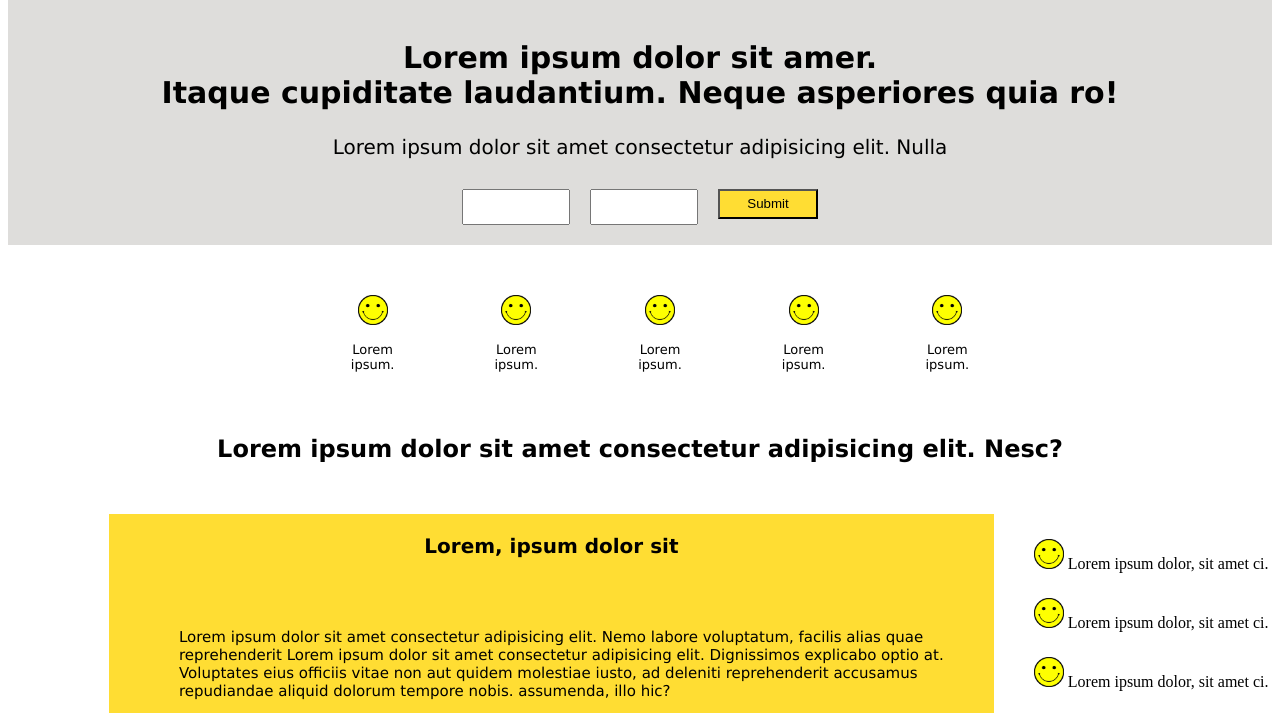
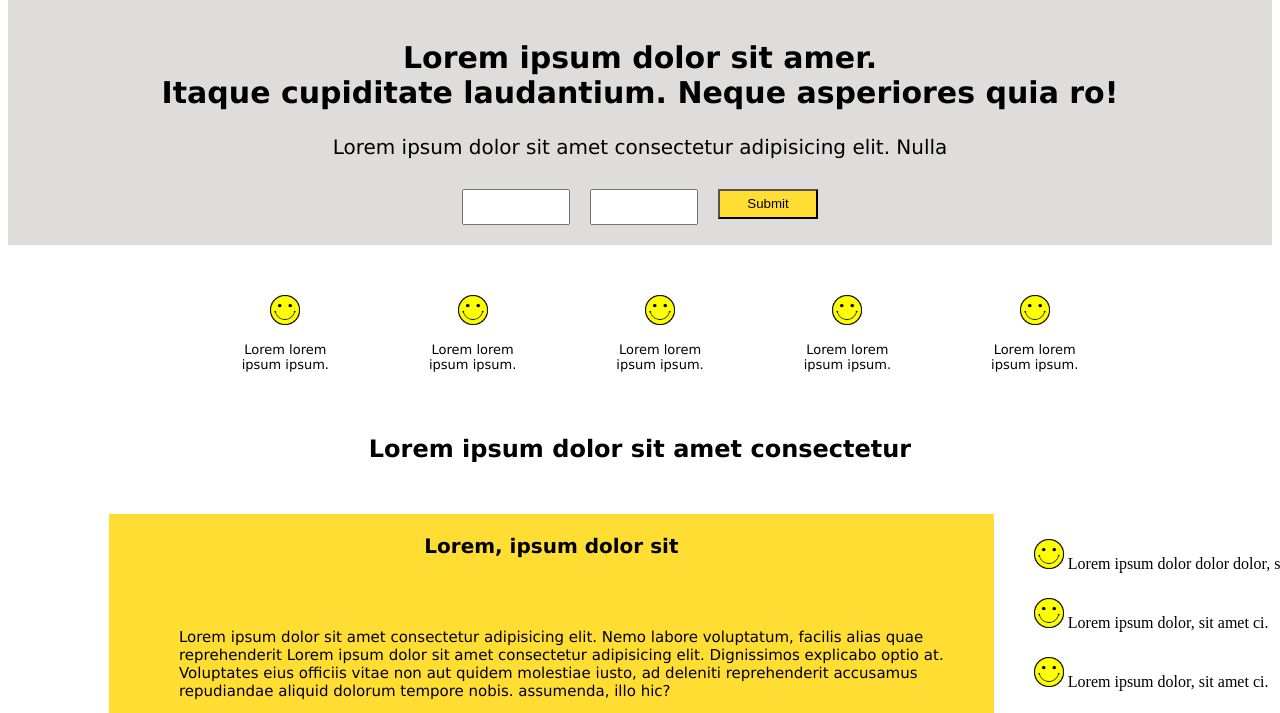
Before and after one commit to rocioromerox/proyectosiete.github.io, a plain HTML site: page developer.html in a window 1280 px wide. Shown: the part 83-796 px from the top of the page. Drawn offline with Linux system fonts and the light colour scheme.

Commit message:
actualizacion rama developer

```diff
--- a/developer.html
+++ b/developer.html
@@ -22,31 +22,30 @@
         <div class="box">
             <input class="box__name" type="text">
             <input class="box__email" type="text">
-            <input class="box__send" type="submit"></input>
-
+            <input class="box__send" type="submit" style="width: 100px; height: 30px;"></input>
         </div>
     </section>
 
     <section class="section__two">
         <div class="section__two__container">
         <ul class="section__two__container__listitems">
-            <li class="section__two__container__item"><img class="section__two__container__itemimage" src="/sass/styles/images/img1.jpg" width="30px" height="30px" alt=""> <p class="section__two__container__itemtext">Lorem <br> ipsum.</p></li>
-            <li class="section__two__container__item"><img class="section__two__container__itemimage" src="/sass/styles/images/img1.jpg" width="30px" height="30px" alt=""> <p class="section__two__container__itemtext">Lorem <br> ipsum.</p></li>
-            <li class="section__two__container__item"><img class="section__two__container__itemimage" src="/sass/styles/images/img1.jpg" width="30px" height="30px" alt=""> <p class="section__two__container__itemtext">Lorem <br> ipsum.</p></li>
-            <li class="section__two__container__item"><img class="section__two__container__itemimage" src="/sass/styles/images/img1.jpg" width="30px" height="30px" alt=""> <p class="section__two__container__itemtext">Lorem <br> ipsum.</p></li>
-            <li class="section__two__container__item"><img class="section__two__container__itemimage" src="/sass/styles/images/img1.jpg" width="30px" height="30px" alt=""> <p class="section__two__container__itemtext">Lorem <br> ipsum.</p></li>
+            <li class="section__two__container__item"><img class="section__two__container__itemimage" src="/sass/styles/images/img1.jpg" width="30px" height="30px" alt=""> <p class="section__two__container__itemtext">Lorem lorem <br> ipsum ipsum.</p></li>
+            <li class="section__two__container__item"><img class="section__two__container__itemimage" src="/sass/styles/images/img1.jpg" width="30px" height="30px" alt=""> <p class="section__two__container__itemtext">Lorem lorem <br> ipsum ipsum.</p></li>
+            <li class="section__two__container__item"><img class="section__two__container__itemimage" src="/sass/styles/images/img1.jpg" width="30px" height="30px" alt=""> <p class="section__two__container__itemtext">Lorem lorem <br> ipsum ipsum.</p></li>
+            <li class="section__two__container__item"><img class="section__two__container__itemimage" src="/sass/styles/images/img1.jpg" width="30px" height="30px" alt=""> <p class="section__two__container__itemtext">Lorem lorem <br> ipsum ipsum.</p></li>
+            <li class="section__two__container__item"><img class="section__two__container__itemimage" src="/sass/styles/images/img1.jpg" width="30px" height="30px" alt=""> <p class="section__two__container__itemtext">Lorem lorem <br> ipsum ipsum.</p></li>
         </ul>
         </div>
 
     </section>
 
     <section class="section__three">
-        <div><h2 class="section__three__tittle">Lorem ipsum dolor sit amet consectetur adipisicing elit. Nesc?</h2></div>
+        <div><h2 class="section__three__tittle">Lorem ipsum dolor sit amet consectetur</h2></div>
         <div class="container">
-            <div class="item"><h3 class="item__tittle">Lorem, ipsum dolor sit</h3> <p class="item__text">Lorem ipsum dolor sit amet consectetur adipisicing elit. Nemo labore voluptatum, facilis alias quae reprehenderit Lorem ipsum dolor sit amet consectetur adipisicing elit. Dignissimos explicabo optio at. Voluptates eius officiis vitae non aut quidem molestiae iusto, ad deleniti reprehenderit accusamus repudiandae aliquid dolorum tempore nobis. assumenda, illo hic?</p></div>
+            <div class="item"><h3 class="item__tittle">Lorem, ipsum dolor sit</h3><p class="item__text">Lorem ipsum dolor sit amet consectetur adipisicing elit. Nemo labore voluptatum, facilis alias quae reprehenderit Lorem ipsum dolor sit amet consectetur adipisicing elit. Dignissimos explicabo optio at. Voluptates eius officiis vitae non aut quidem molestiae iusto, ad deleniti reprehenderit accusamus repudiandae aliquid dolorum tempore nobis. assumenda, illo hic?</p></div>
             <div class="item">
                 <ul class="item__listitems">
-                    <li class="item__item"><img class="" src="/sass/styles/images/img1.jpg" width="30px" height="30px" alt=""> Lorem ipsum dolor, sit amet ci.</li>
+                    <li class="item__item"><img class="" src="/sass/styles/images/img1.jpg" width="30px" height="30px" alt=""> Lorem ipsum dolor dolor dolor, sit amet ci.</li>
                     <li class="item__item"><img class="" src="/sass/styles/images/img1.jpg" width="30px" height="30px" alt=""> Lorem ipsum dolor, sit amet ci.</li>
                     <li class="item__item"><img class="" src="/sass/styles/images/img1.jpg" width="30px" height="30px" alt=""> Lorem ipsum dolor, sit amet ci.</li>
                     <li class="item__item"><img class="" src="/sass/styles/images/img1.jpg" width="30px" height="30px" alt=""> Lorem ipsum dolor, sit amet ci.</li>
--- a/sass/styles/mixins/_mixins.scss
+++ b/sass/styles/mixins/_mixins.scss
@@ -64,7 +64,7 @@
   }
 
 
-  .box__name, .box__email, .box__send{
+  .box__name, .box__email, .box__send {
       width: 100px;
       height: 30px;
       margin: 10px;
@@ -72,6 +72,7 @@
 
   .box__send {
       background-color: #FFDD33;
+
   }
 
 /* section three*/
@@ -178,4 +179,6 @@
 .item__listitems {
     list-style: circle;
 
+
+
 }
```
Also changed, not shown: 1 other file.
